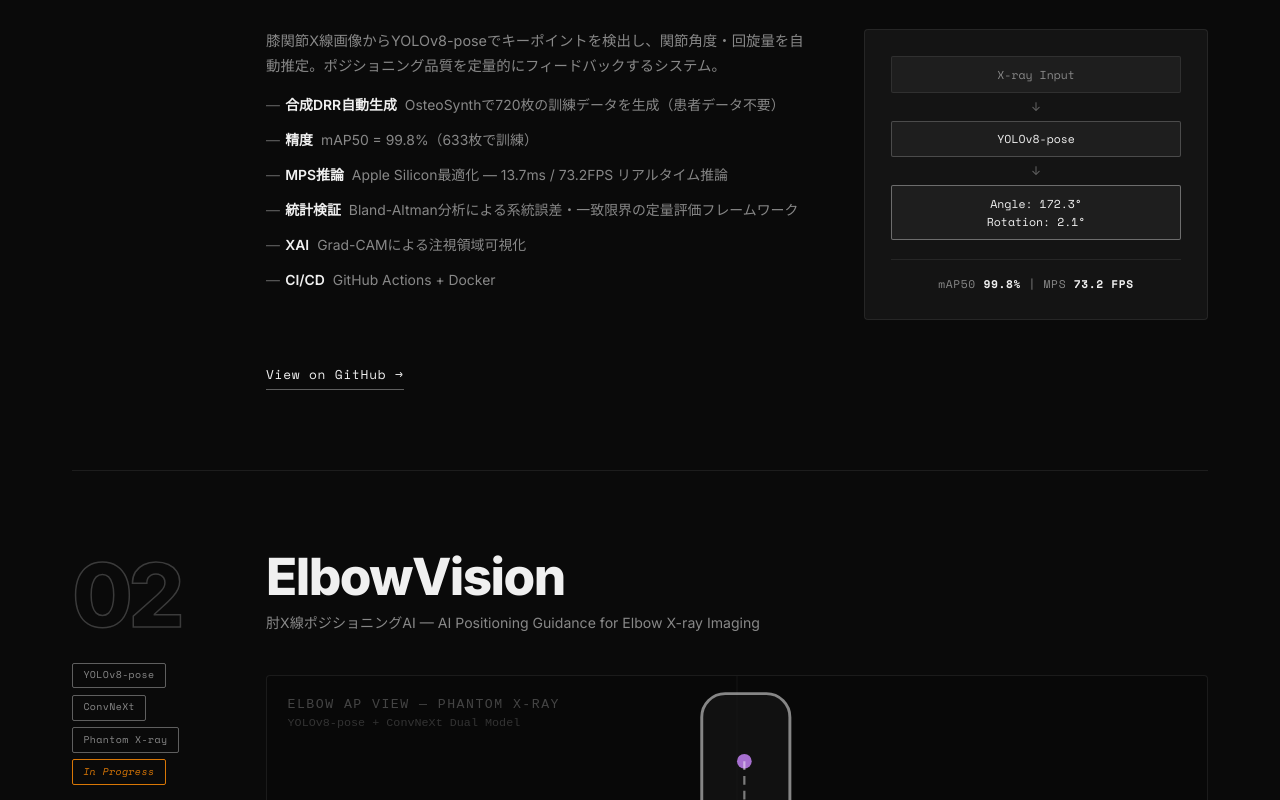
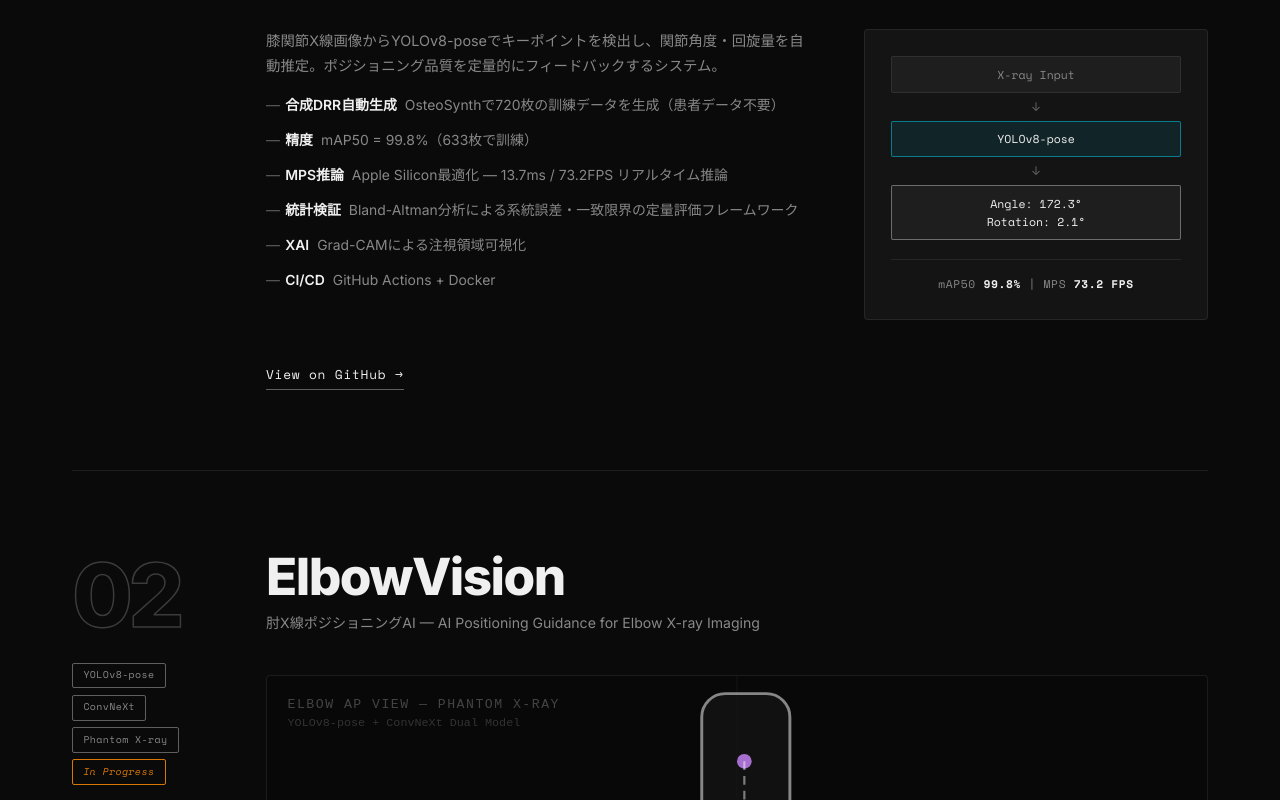
Before and after one commit to tomosoko/my-homepage, a website built with Vite: page index.html in a window 1280 px wide. Shown: the part 2560-3360 px from the top of the page. Built offline with nearby package versions, Linux system fonts and the dark colour scheme.

Commit message:
fix: use cyan accent color for flow-step--accent border in light mode
Replaced hardcoded rgba(255,255,255,0.25) border — invisible on light bg —
with rgba(6,182,212,0.6) matching the canvas particle color. Adds a subtle
cyan background tint so the highlighted model step pops in both light and
dark mode.

Co-Authored-By: Claude Sonnet 4.6 <noreply@anthropic.com>

```diff
--- a/style.css
+++ b/style.css
@@ -308,7 +308,7 @@ body {
     font-family: var(--font-m); font-size: 0.72rem; text-align: center;
     color: var(--muted); line-height: 1.5;
 }
-.flow-step--accent { border-color: rgba(255,255,255,0.25); color: var(--text); }
+.flow-step--accent { border-color: rgba(6,182,212,0.6); background: rgba(6,182,212,0.07); color: var(--text); }
 .flow-step--result { border-color: var(--border2); color: var(--text); }
 .flow-arrow {
     text-align: center; color: var(--border2); font-size: 0.75rem; line-height: 1;
@@ -603,6 +603,6 @@ body {
     }
 
     .flow-step--accent {
-        border-color: rgba(255,255,255,0.2);
+        background: rgba(6,182,212,0.1);
     }
 }
```
